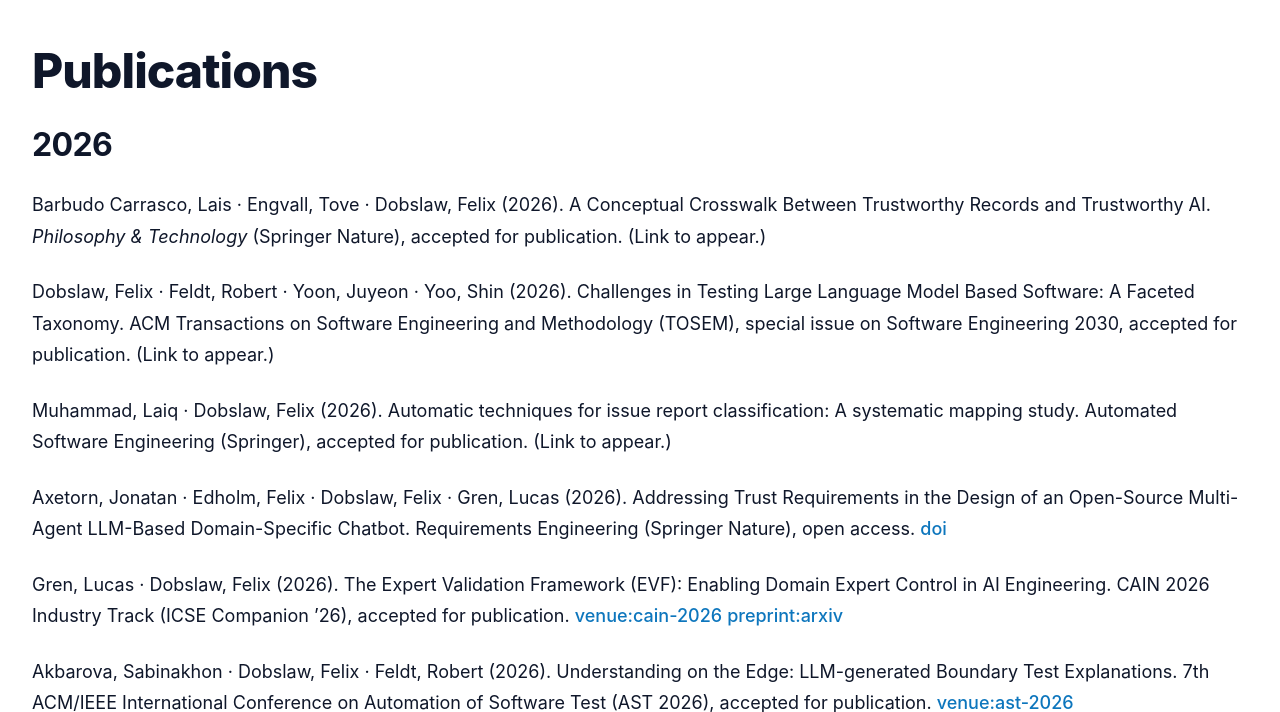
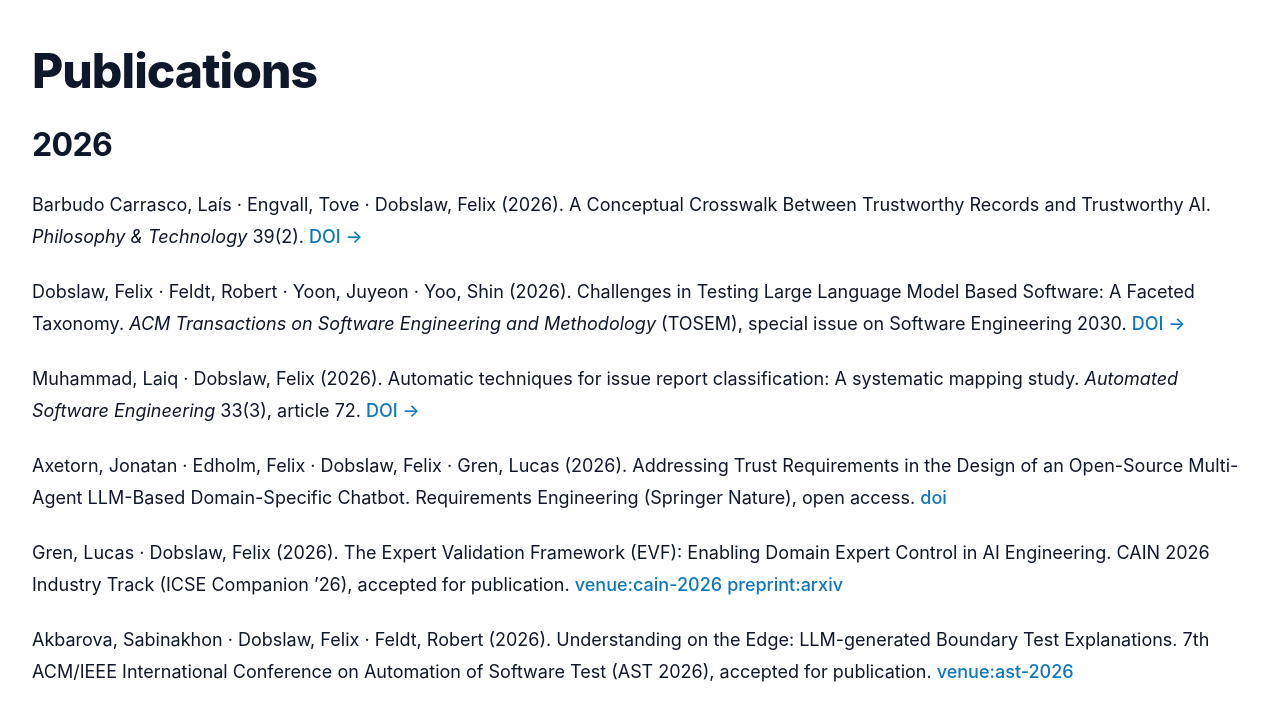
Before and after one commit to seegroup/seegroup.github.io, a Jekyll site: the page built from publications.md, in a window 1280 px wide and 900 px high, cut to the strip 188-900 px from the top of the window. Built offline with Jekyll 4.4.1, drawn with Linux system fonts in a browser that asks for light colours.

Commit message:
Add DOI links and publication details for three 2026 papers
Co-Authored-By: Claude Sonnet 4.6 <noreply@anthropic.com>

```diff
--- a/publications.md
+++ b/publications.md
@@ -6,11 +6,11 @@ title: Publications
 
 ## 2026
 
-Barbudo Carrasco, Lais · Engvall, Tove · Dobslaw, Felix (2026). A Conceptual Crosswalk Between Trustworthy Records and Trustworthy AI. *Philosophy & Technology* (Springer Nature), accepted for publication. (Link to appear.)
+Barbudo Carrasco, Laís · Engvall, Tove · Dobslaw, Felix (2026). A Conceptual Crosswalk Between Trustworthy Records and Trustworthy AI. *Philosophy & Technology* 39(2). <a href="https://doi.org/10.1007/s13347-026-01112-6" target="_blank" rel="noopener noreferrer">DOI →</a>
 
-Dobslaw, Felix · Feldt, Robert · Yoon, Juyeon · Yoo, Shin (2026). Challenges in Testing Large Language Model Based Software: A Faceted Taxonomy. ACM Transactions on Software Engineering and Methodology (TOSEM), special issue on Software Engineering 2030, accepted for publication. (Link to appear.)
+Dobslaw, Felix · Feldt, Robert · Yoon, Juyeon · Yoo, Shin (2026). Challenges in Testing Large Language Model Based Software: A Faceted Taxonomy. *ACM Transactions on Software Engineering and Methodology* (TOSEM), special issue on Software Engineering 2030. <a href="https://doi.org/10.1145/3806396" target="_blank" rel="noopener noreferrer">DOI →</a>
 
-Muhammad, Laiq · Dobslaw, Felix (2026). Automatic techniques for issue report classification: A systematic mapping study. Automated Software Engineering (Springer), accepted for publication. (Link to appear.)
+Muhammad, Laiq · Dobslaw, Felix (2026). Automatic techniques for issue report classification: A systematic mapping study. *Automated Software Engineering* 33(3), article 72. <a href="https://doi.org/10.1007/s10515-026-00616-x" target="_blank" rel="noopener noreferrer">DOI →</a>
 
 Axetorn, Jonatan · Edholm, Felix · Dobslaw, Felix · Gren, Lucas (2026). Addressing Trust Requirements in the Design of an Open-Source Multi-Agent LLM-Based Domain-Specific Chatbot. Requirements Engineering (Springer Nature), open access. <a href="https://doi.org/10.1007/s00766-026-00457-w" target="_blank" rel="noopener noreferrer">doi</a>
 
```
Also changed, not shown: _news/2026-04-25-philosophy-technology-paper.md (+1 -1 lines).
